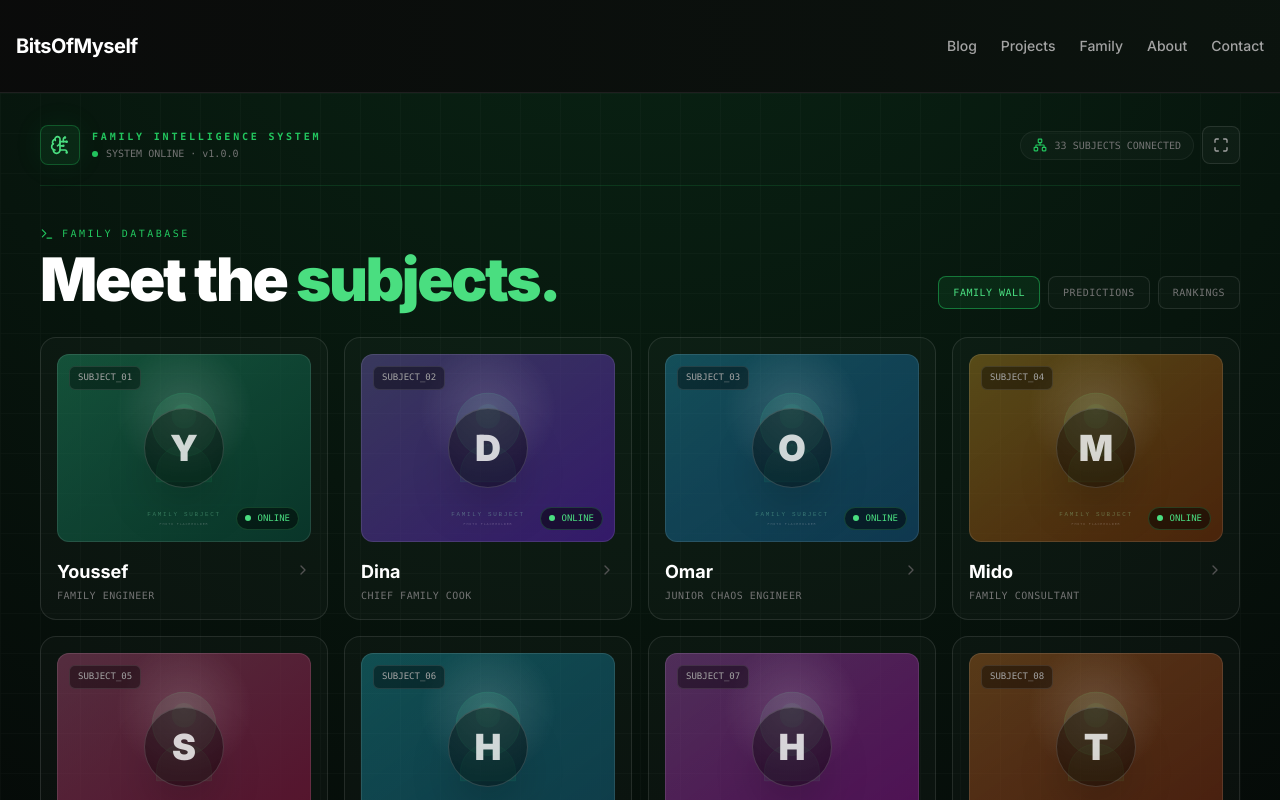
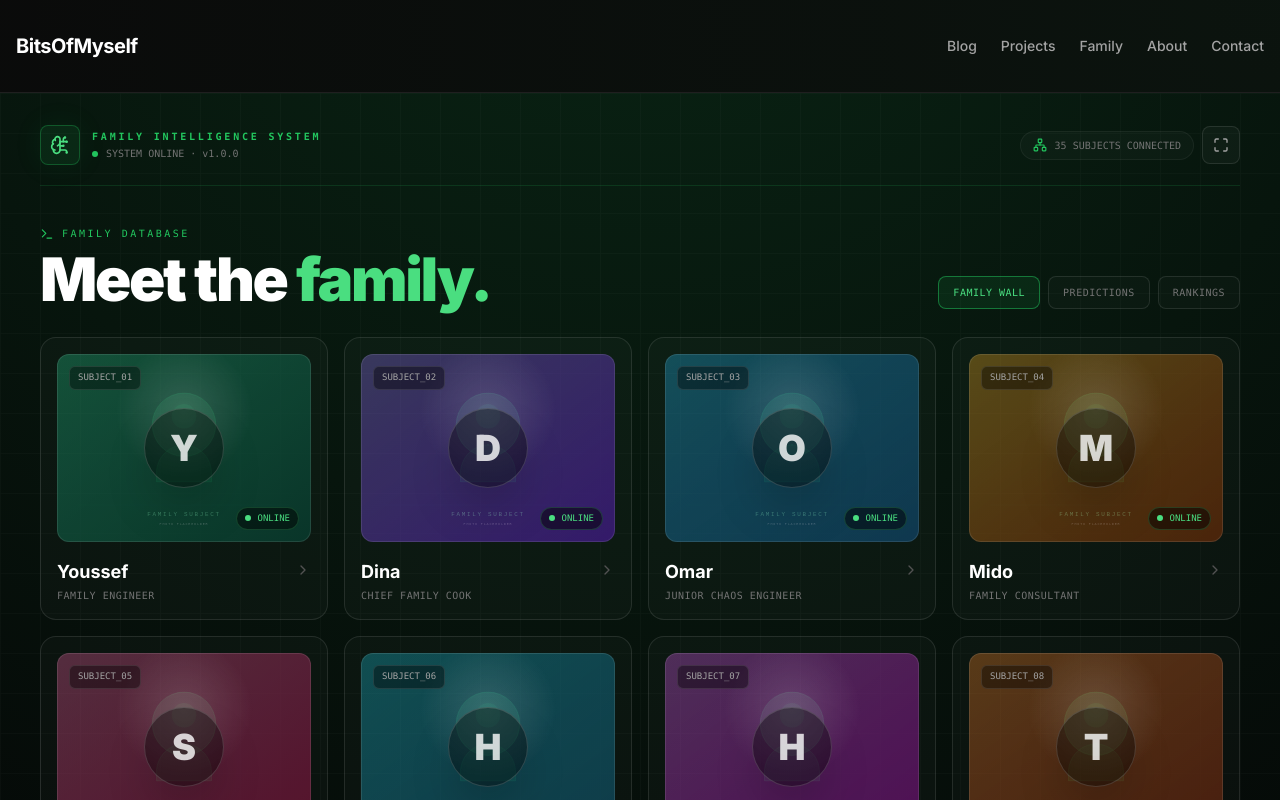
Before and after one commit to joeyoggie/bitsofmyself, a Next.js app: page /family in a window 1280 px wide. Shown: the top 800 px of the page. Built offline with nearby package versions, Linux system fonts and the light colour scheme.

Commit message:
upde descriptions

```diff
--- a/src/app/family/page.tsx
+++ b/src/app/family/page.tsx
@@ -43,7 +43,7 @@ const FAMILY = [
   { id: 'mia', name: 'Mia', role: 'Junior Systems', initials: 'M', color: 'from-indigo-500/30 to-indigo-950', stats: { intelligence: 80, chaos: 86, dadEnergy: 75, snackDetection: 83 }, traits: ['Family Member', 'Personality Detected', 'Family System Online'], description: 'Mia is registered in the Family Intelligence System as Junior Systems.' },
   { id: 'lilly', name: 'Lilly', role: 'Junior Systems', initials: 'L', color: 'from-teal-500/30 to-teal-950', stats: { intelligence: 87, chaos: 38, dadEnergy: 86, snackDetection: 100 }, traits: ['Family Member', 'Personality Detected', 'Family System Online'], description: 'Lilly is registered in the Family Intelligence System as Junior Systems.' },
   { id: 'zio', name: 'Zio', role: 'Junior Systems', initials: 'Z', color: 'from-emerald-500/30 to-emerald-950', stats: { intelligence: 94, chaos: 51, dadEnergy: 97, snackDetection: 81 }, traits: ['Family Member', 'Personality Detected', 'Family System Online'], description: 'Zio is registered in the Family Intelligence System as Junior Systems.' },
-  { id: 'kimo', name: 'Kimo', role: 'Family Intelligence', initials: 'K', color: 'from-violet-500/30 to-violet-950', stats: { intelligence: 80, chaos: 64, dadEnergy: 52, snackDetection: 98 }, traits: ['Family Member', 'Personality Detected', 'Family System Online'], description: 'Kimo is registered in the Family Intelligence System as Family Intelligence.' },
+  { id: 'kimo', name: 'Kimo', role: 'Family Intelligence', initials: 'K', color: 'from-violet-500/30 to-violet-950', stats: { intelligence: 80, chaos: 64, dadEnergy: 52, snackDetection: 98 }, traits: ['Family Member', 'Personality Detected', 'Family System Online'], description: 'Kimo is registered in the Family Intelligence System as Superior Family Intelligence.' },
   { id: 'sarah', name: 'Sarah', role: 'Family Systems', initials: 'S', color: 'from-sky-500/30 to-sky-950', stats: { intelligence: 87, chaos: 77, dadEnergy: 63, snackDetection: 79 }, traits: ['Family Member', 'Personality Detected', 'Family System Online'], description: 'Sarah is registered in the Family Intelligence System as Family Systems.' },
   { id: 'youssy', name: 'Youssy', role: 'Junior Systems', initials: 'Y', color: 'from-amber-500/30 to-amber-950', stats: { intelligence: 94, chaos: 90, dadEnergy: 74, snackDetection: 96 }, traits: ['Family Member', 'Personality Detected', 'Family System Online'], description: 'Youssy is registered in the Family Intelligence System as Junior Systems.' },
   { id: 'malek', name: 'Malek', role: 'Junior Systems', initials: 'M', color: 'from-pink-500/30 to-pink-950', stats: { intelligence: 80, chaos: 42, dadEnergy: 85, snackDetection: 77 }, traits: ['Family Member', 'Personality Detected', 'Family System Online'], description: 'Malek is registered in the Family Intelligence System as Junior Systems.' },
@@ -55,6 +55,8 @@ const FAMILY = [
   { id: 'maya', name: 'Maya', role: 'Junior Systems', initials: 'M', color: 'from-emerald-500/30 to-emerald-950', stats: { intelligence: 80, chaos: 59, dadEnergy: 95, snackDetection: 71 }, traits: ['Family Member', 'Personality Detected', 'Family System Online'], description: 'Maya is registered in the Family Intelligence System as Junior Systems.' },
   { id: 'osos', name: 'Osos', role: 'Family Intelligence', initials: 'O', color: 'from-violet-500/30 to-violet-950', stats: { intelligence: 87, chaos: 72, dadEnergy: 50, snackDetection: 88 }, traits: ['Family Member', 'Personality Detected', 'Family System Online'], description: 'Osos is registered in the Family Intelligence System as Family Intelligence.' },
   { id: 'mizo', name: 'Mizo', role: 'Family Intelligence', initials: 'M', color: 'from-sky-500/30 to-sky-950', stats: { intelligence: 94, chaos: 85, dadEnergy: 61, snackDetection: 69 }, traits: ['Family Member', 'Personality Detected', 'Family System Online'], description: 'Mizo is registered in the Family Intelligence System as Family Intelligence.' },
+  { id: 'saleh', name: 'saleh', role: 'Family Intelligence', initials: 'M', color: 'from-sky-500/30 to-sky-950', stats: { intelligence: 94, chaos: 85, dadEnergy: 61, snackDetection: 69 }, traits: ['Family Friend', 'Personality Detected', 'Family System Online'], description: 'Saleh is registered in the Family Intelligence System as Vape Expert.' },
+  { id: 'dodi', name: 'Dodi', role: 'Family Intelligence', initials: 'M', color: 'from-sky-500/30 to-sky-950', stats: { intelligence: 94, chaos: 85, dadEnergy: 61, snackDetection: 69 }, traits: ['Family Friend', 'Personality Detected', 'Family System Online'], description: 'Dodi is registered in the Family Intelligence System as .' },
 ]
 
 const PREDICTIONS = [
@@ -198,7 +200,7 @@ export default function FamilyPage() {
                 <Terminal className="h-3.5 w-3.5" /> {screen === 'wall' ? 'Family Database' : screen === 'analysis' ? 'Subject Analysis' : screen === 'predictions' ? 'Predictive Engine' : 'Family Metrics'}
               </div>
               <h1 className="text-4xl font-black tracking-[-0.04em] text-white md:text-6xl">
-                {screen === 'wall' && <>Meet the <span className="text-brand-400">subjects.</span></>}
+                {screen === 'wall' && <>Meet the <span className="text-brand-400">family.</span></>}
                 {screen === 'analysis' && <>Intelligence <span className="text-brand-400">analysis.</span></>}
                 {screen === 'predictions' && <>Future <span className="text-brand-400">forecast.</span></>}
                 {screen === 'rankings' && <>Family <span className="text-brand-400">metrics.</span></>}
```
